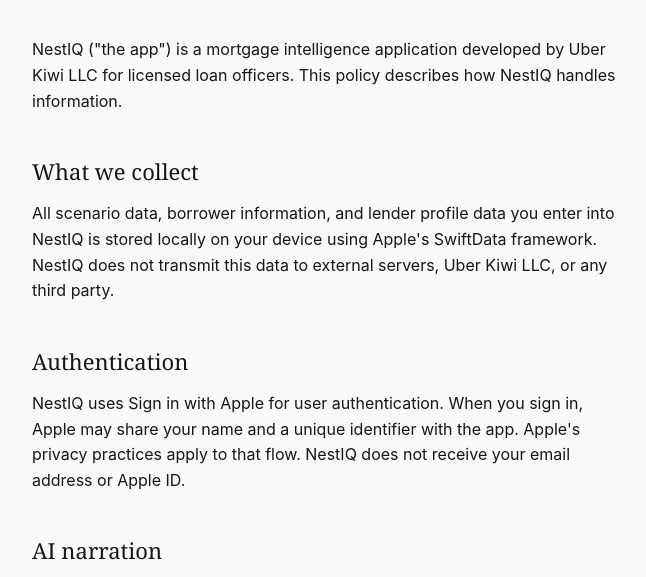
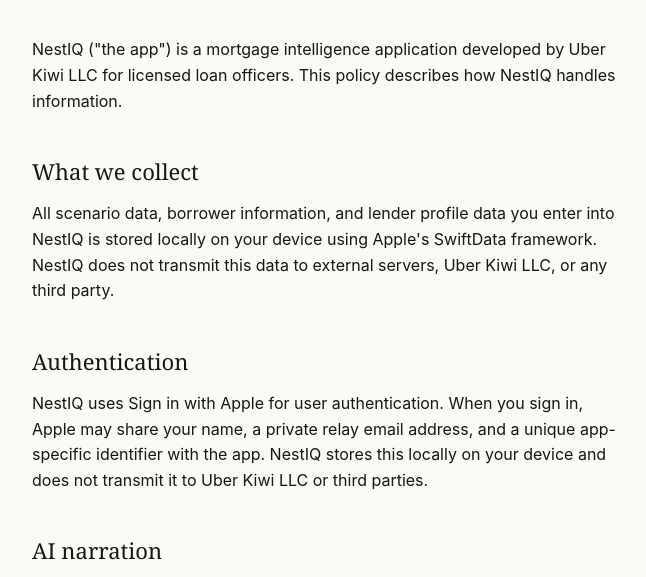
Before and after one commit to perlantir/nestiq-web, a plain HTML site: page privacy.html in a window 1280 px wide. Shown: the part 185-762 px from the top of the page, without its empty margins (312-958 px from the left). Drawn offline with Linux system fonts and the light colour scheme.

Commit message:
Clarify Sign in with Apple privacy wording

```diff
--- a/privacy.html
+++ b/privacy.html
@@ -46,7 +46,7 @@
 <p>All scenario data, borrower information, and lender profile data you enter into NestIQ is stored locally on your device using Apple's SwiftData framework. NestIQ does not transmit this data to external servers, Uber Kiwi LLC, or any third party.</p>
 
 <h2>Authentication</h2>
-<p>NestIQ uses Sign in with Apple for user authentication. When you sign in, Apple may share your name and a unique identifier with the app. Apple's privacy practices apply to that flow. NestIQ does not receive your email address or Apple ID.</p>
+<p>NestIQ uses Sign in with Apple for user authentication. When you sign in, Apple may share your name, a private relay email address, and a unique app-specific identifier with the app. NestIQ stores this locally on your device and does not transmit it to Uber Kiwi LLC or third parties.</p>
 
 <h2>AI narration</h2>
 <p>NestIQ's narrative text generation feature ("Narrate") uses Apple's on-device FoundationModels framework (available on iOS 18.2 and later). All AI processing happens locally on your device. Your borrower data is not transmitted to any external AI service, OpenAI, Anthropic, or third party.</p>
```
